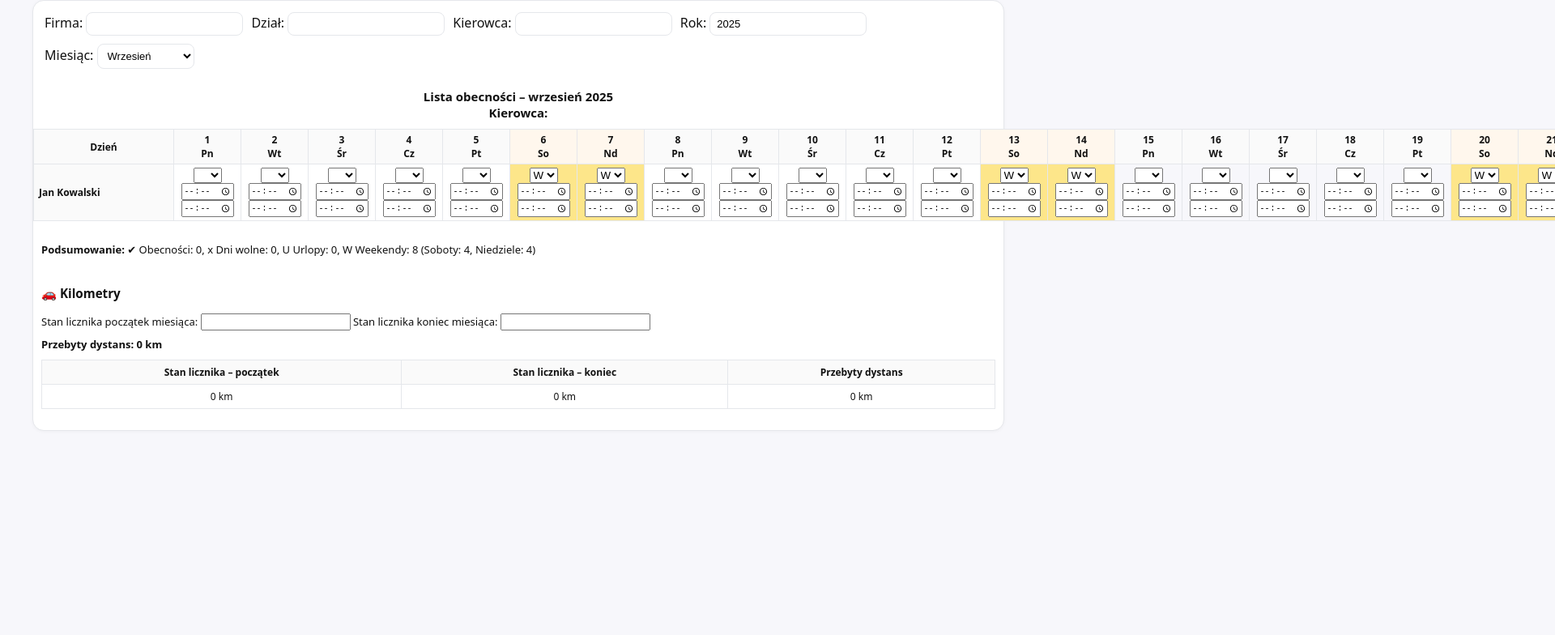
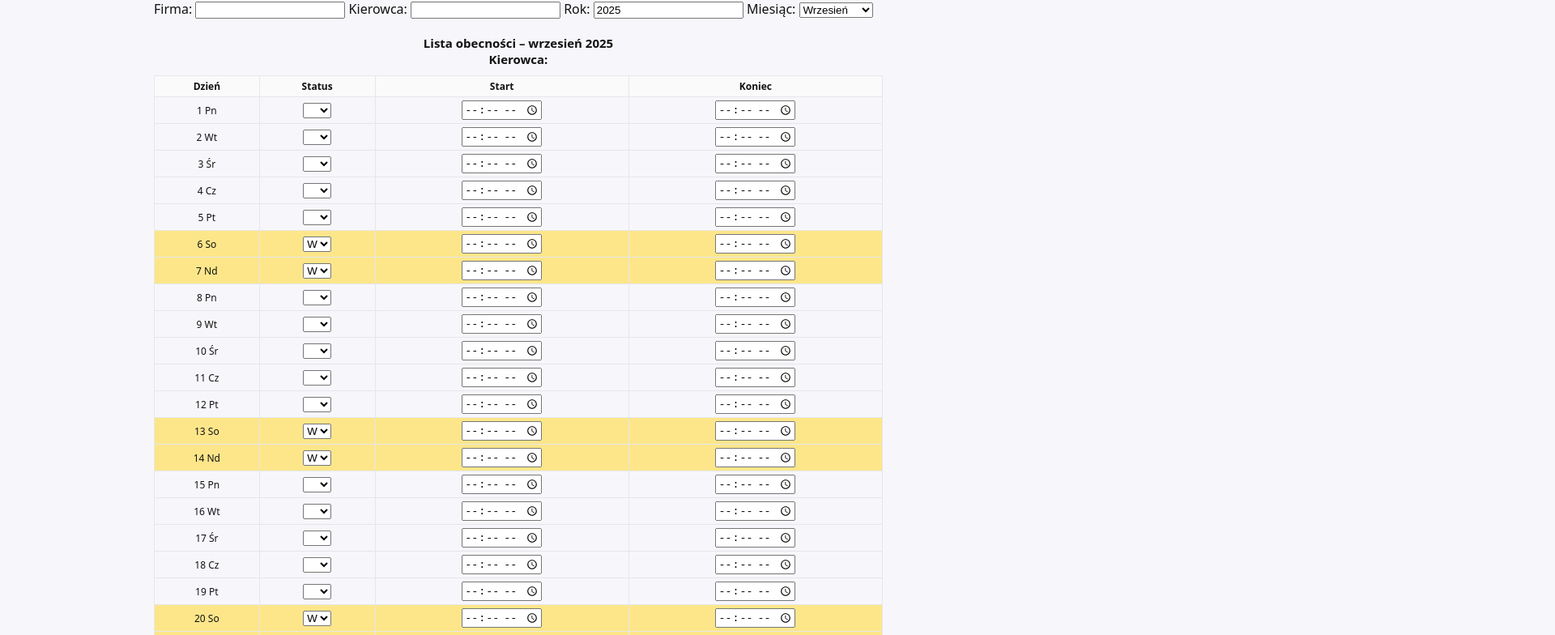
Before and after one commit to lucdriver777-droid/obecnosc, a plain HTML site: page index.html in a window 1280 px wide. Shown: the part 65-849 px from the top of the page at 81% size, 1920 px wide, since content can reach past the window. Before the commit the page ends 800 px from the top, so only its background shows below. Drawn offline with Linux system fonts and the light colour scheme.

Commit message:
Update index.html

```diff
--- a/index.html
+++ b/index.html
@@ -1,42 +1,29 @@
 <!doctype html>
-
 <html lang="pl">
 <head>
   <meta charset="utf-8" />
   <meta name="viewport" content="width=device-width, initial-scale=1" />
   <title>Generator listy obecności</title>
   <style>
-    :root{
-      --bg:#f7f7fb; --ink:#111; --muted:#6b7280; --brand:#0ea5e9; --ok:#16a34a; --danger:#ef4444;
-      --card:#ffffff; --line:#e5e7eb; --weekend:#fff7ed; --holiday:#fee2e2; --weekend-mark:#fde68a;
+    :root {
+      --bg:#f7f7fb; --ink:#111; --line:#e5e7eb; --brand:#0ea5e9; --ok:#16a34a; --danger:#ef4444; --weekend:#fde68a;
     }
-    body{margin:0;font-family:system-ui,-apple-system,Segoe UI,Roboto,Ubuntu,Arial,sans-serif;background:var(--bg);color:var(--ink);}
-    .wrap{max-width:1200px;margin:24px auto;padding:0 16px;}
-    .toolbar{display:flex;gap:8px;flex-wrap:wrap;align-items:center;margin-bottom:12px}
-    .toolbar .spacer{flex:1}
-    .card{background:var(--card);border:1px solid var(--line);border-radius:14px;box-shadow:0 1px 4px rgba(0,0,0,.04)}
-    .controls{padding:14px;display:flex;flex-wrap:wrap;gap:10px;align-items:center}
-    .controls input[type="text"], .controls input[type="number"], .controls select{padding:6px 8px;border:1px solid var(--line);border-radius:8px;background:#fff;min-width:120px;font-size:13px}
-    .btn{padding:6px 10px;border:1px solid var(--line);border-radius:8px;background:#fff;cursor:pointer;font-size:13px}
-    .btn.primary{background:var(--brand);border-color:var(--brand);color:#fff}
-    .btn.ok{background:var(--ok);border-color:var(--ok);color:#fff}
-    .btn.danger{background:var(--danger);border-color:var(--danger);color:#fff}
-    .btn:disabled{opacity:.5;cursor:not-allowed}table{width:100%;border-collapse:collapse;margin-bottom:16px}
-th,td{border:1px solid var(--line);padding:4px 6px;text-align:center;font-size:12px}
-thead th{position:sticky;top:0;background:#fafafa;z-index:2}
-tbody th{position:sticky;left:0;background:#fafafa;text-align:left;z-index:1}
-.name-cell{min-width:160px;text-align:left}
-.day-weekend{background:var(--weekend)}
-.day-holiday{background:var(--holiday)}
-.total-col{font-weight:600}
-.mark-weekend{background:var(--weekend-mark) !important;}
-
-#reportHeader{text-align:center;padding:10px 0;font-size:15px;font-weight:600}
-
-@media print{.no-print{display:none !important}}
-@page{size:A4 landscape;margin:10mm}
-
+    body { margin:0; font-family:system-ui,Segoe UI,Roboto,sans-serif; background:var(--bg); color:var(--ink); }
+    .wrap { max-width:900px; margin:24px auto; padding:0 16px; }
+    .toolbar { display:flex; gap:8px; align-items:center; margin-bottom:12px; }
+    .toolbar .spacer { flex:1; }
+    .btn { padding:6px 10px; border:1px solid var(--line); border-radius:8px; cursor:pointer; font-size:13px; }
+    .btn.primary { background:var(--brand); border-color:var(--brand); color:#fff; }
+    .btn.ok { background:var(--ok); border-color:var(--ok); color:#fff; }
+    table { width:100%; border-collapse:collapse; margin-bottom:16px; }
+    th, td { border:1px solid var(--line); padding:4px 6px; font-size:12px; text-align:center; }
+    th { background:#fafafa; }
+    .mark-weekend { background:var(--weekend); }
+    #reportHeader { text-align:center; padding:10px 0; font-size:15px; font-weight:600 }
+    @media print { .no-print { display:none!important } }
+    @page { size:A4 portrait; margin:10mm }
   </style>
+  <script src="https://cdn.jsdelivr.net/npm/xlsx/dist/xlsx.full.min.js"></script>
 </head>
 <body>
 <div class="wrap">
@@ -44,10 +31,12 @@ tbody th{position:sticky;left:0;background:#fafafa;text-align:left;z-index:1}
     <h1 style="margin:0;font-size:20px">✅ Generator listy obecności</h1>
     <div class="spacer"></div>
     <button class="btn primary" id="btnPdf">Eksportuj do PDF</button>
-  </div>  <div class="card">
-    <div class="controls no-print">
+    <button class="btn ok" id="btnExcel">Eksportuj do Excela</button>
+  </div>
+
+  <div class="card">
+    <div class="controls no-print" style="margin-bottom:10px;">
       <label>Firma: <input type="text" id="company"></label>
-      <label>Dział: <input type="text" id="department"></label>
       <label>Kierowca: <input type="text" id="driver"></label>
       <label>Rok: <input type="number" id="year"></label>
       <label>Miesiąc:
@@ -58,53 +47,43 @@ tbody th{position:sticky;left:0;background:#fafafa;text-align:left;z-index:1}
           <option value="9">Październik</option><option value="10">Listopad</option><option value="11">Grudzień</option>
         </select>
       </label>
-    </div><div id="reportHeader"></div>
+    </div>
+
+    <div id="reportHeader"></div>
 
     <div id="tableWrapper"></div>
     <div id="summary" style="padding:10px;font-size:13px"></div>
+
     <div id="kmSection" style="padding:10px;font-size:13px">
       <h3>🚗 Kilometry</h3>
       <div class="km-edit no-print">
         <label>Stan licznika początek miesiąca: <input type="number" id="kmStart"></label>
         <label>Stan licznika koniec miesiąca: <input type="number" id="kmEnd"></label>
-    <div id="kmSummary" style="margin-top:8px;font-weight:600"></div>
+      </div>
+      <table style="width:100%;border-collapse:collapse;margin-top:10px">
+        <thead><tr>
+          <th>Stan początek</th><th>Stan koniec</th><th>Przebyty dystans</th>
+        </tr></thead>
+        <tbody><tr>
+          <td id="kmCellStart">0 km</td><td id="kmCellEnd">0 km</td><td id="kmCellDiff">0 km</td>
+        </tr></tbody>
+      </table>
+    </div>
+  </div>
 </div>
 
-  <!-- Raport do PDF -->
-  <table id="kmReport" style="width:100%;border-collapse:collapse;margin-top:10px">
-    <thead>
-      <tr>
-        <th style="border:1px solid var(--line);padding:6px">Stan licznika – początek</th>
-        <th style="border:1px solid var(--line);padding:6px">Stan licznika – koniec</th>
-        <th style="border:1px solid var(--line);padding:6px">Przebyty dystans</th>
-      </tr>
-    </thead>
-    <tbody>
-      <tr>
-        <td id="kmCellStart" style="border:1px solid var(--line);padding:6px">0 km</td>
-        <td id="kmCellEnd" style="border:1px solid var(--line);padding:6px">0 km</td>
-        <td id="kmCellDiff" style="border:1px solid var(--line);padding:6px">0 km</td>
-      </tr>
-    </tbody>
-  </table>
-</div>
-
-  </div>
-</div><script>
+<script>
 const PL_DAYS=['Nd','Pn','Wt','Śr','Cz','Pt','So'];
 const PL_MONTHS=['styczeń','luty','marzec','kwiecień','maj','czerwiec','lipiec','sierpień','wrzesień','październik','listopad','grudzień'];
 
-const state={year:new Date().getFullYear(),month:new Date().getMonth(),driver:'',people:['Jan Kowalski'],attendance:{},hours:{},kmStart:0,kmEnd:0};
-
+const state={year:new Date().getFullYear(),month:new Date().getMonth(),driver:'',attendance:{},hours:{},kmStart:0,kmEnd:0};
 const elYear=document.getElementById('year');
 const elMonth=document.getElementById('month');
 const elDriver=document.getElementById('driver');
-const elPdf=document.getElementById('btnPdf');
 const wrapper=document.getElementById('tableWrapper');
 const summaryEl=document.getElementById('summary');
 const kmStart=document.getElementById('kmStart');
 const kmEnd=document.getElementById('kmEnd');
-const kmSummary=document.getElementById('kmSummary');
 const kmCellStart=document.getElementById('kmCellStart');
 const kmCellEnd=document.getElementById('kmCellEnd');
 const kmCellDiff=document.getElementById('kmCellDiff');
@@ -112,135 +91,86 @@ const reportHeader=document.getElementById('reportHeader');
 
 function daysInMonth(m,y){return new Date(y,m+1,0).getDate();}
 function isWeekend(y,m,d){let wd=new Date(y,m,d).getDay();return wd===0||wd===6;}
-function storageKey(){return `attendance-${state.year}-${String(state.month+1).padStart(2,'0')}`;}
-
-function ensureMatrix(){
-  const dim=daysInMonth(state.month,state.year);
-  state.people.forEach((_,i)=>{
-    if(!state.attendance[i])state.attendance[i]={};
-    if(!state.hours[i])state.hours[i]={};
-    for(let d=1;d<=dim;d++){
-      if(!state.attendance[i][d]){
-        if(isWeekend(state.year,state.month,d)){
-          state.attendance[i][d]='W';
-        } else {
-          state.attendance[i][d]='';
-        }
-      }
-      if(!state.hours[i][d])state.hours[i][d]={start:'',end:''};
-    }
-  });
-}
 
 function buildTable(){
-  ensureMatrix();
-  updateHeader();
   const dim=daysInMonth(state.month,state.year);
-  let html='<table><thead><tr><th>Dzień</th>';
-  for(let d=1;d<=dim;d++){let wd=new Date(state.year,state.month,d).getDay();html+=`<th ${isWeekend(state.year,state.month,d)?'class="day-weekend"':''}>${d}<div class=small>${PL_DAYS[wd]}</div></th>`}
-  html+='<th>✔</th><th>x</th><th>U</th><th>W</th></tr></thead><tbody>';
-  state.people.forEach((p,i)=>{
-    let sumOk=0,sumX=0,sumU=0,sumW=0;
-    html+=`<tr><th class=name-cell>${p}</th>`;
+  let html='<table><thead><tr><th>Dzień</th><th>Status</th><th>Start</th><th>Koniec</th></tr></thead><tbody>';
+  let totalOk=0,totalX=0,totalU=0,totalW=0,totalSob=0,totalNd=0;
   for(let d=1;d<=dim;d++){
-      const val=state.attendance[i][d]||'';
-      if(val==='✔') sumOk++;
-      if(val==='x') sumX++;
-      if(val==='U') sumU++;
-      if(val==='W') sumW++;
-      const h=state.hours[i][d];
-      html+=`<td style="min-width:70px" class="${val==='W'?'mark-weekend':''}">
-        <select data-i="${i}" data-d="${d}" class="statusSel">
+    let wd=new Date(state.year,state.month,d).getDay();
+    let val=state.attendance[d]|| (isWeekend(state.year,state.month,d)?'W':'');
+    if(val==='✔') totalOk++;
+    if(val==='x') totalX++;
+    if(val==='U') totalU++;
+    if(val==='W'){ totalW++; if(wd===6) totalSob++; if(wd===0) totalNd++; }
+    let h=state.hours[d]||{start:'',end:''};
+    html+=`<tr class="${val==='W'?'mark-weekend':''}">
+      <td>${d} ${PL_DAYS[wd]}</td>
+      <td>
+        <select data-d="${d}" class="statusSel">
           <option value="" ${val===''?'selected':''}></option>
           <option value="✔" ${val==='✔'?'selected':''}>✔</option>
           <option value="x" ${val==='x'?'selected':''}>x</option>
           <option value="U" ${val==='U'?'selected':''}>U</option>
           <option value="W" ${val==='W'?'selected':''}>W</option>
-        </select><br>
-        <input type="time" value="${h.start}" data-i="${i}" data-d="${d}" data-type="start" style="width:60px;font-size:10px"><br>
-        <input type="time" value="${h.end}" data-i="${i}" data-d="${d}" data-type="end" style="width:60px;font-size:10px">
-      </td>`;
+        </select>
+      </td>
+      <td><input type="time" value="${h.start}" data-d="${d}" data-type="start"></td>
+      <td><input type="time" value="${h.end}" data-d="${d}" data-type="end"></td>
+    </tr>`;
   }
-    html+=`<td class=total-col>${sumOk}</td><td class=total-col>${sumX}</td><td class=total-col>${sumU}</td><td class=total-col>${sumW}</td></tr>`;
-  });
   html+='</tbody></table>';
   wrapper.innerHTML=html;
-  wrapper.querySelectorAll('.statusSel').forEach(sel=>sel.addEventListener('change',onStatusChange));
-  wrapper.querySelectorAll('input[type="time"]').forEach(inp=>inp.addEventListener('change',onTimeChange));
-  updateSummary();
-}
-
-function updateHeader(){
-  const m=PL_MONTHS[state.month];
-  const y=state.year;
-  const d=state.driver||'';
-  reportHeader.innerHTML=`Lista obecności – ${m} ${y}<br>Kierowca: ${d}`;
-}
-
-function onStatusChange(e){const i=e.target.dataset.i,d=e.target.dataset.d;state.attendance[i][d]=e.target.value;save();buildTable();}
-function onTimeChange(e){const i=e.target.dataset.i,d=e.target.dataset.d,type=e.target.dataset.type;state.hours[i][d][type]=e.target.value;save();}
-
-function updateSummary(){
-  const dim=daysInMonth(state.month,state.year);
-  let totalOk=0,totalX=0,totalU=0,totalW=0,totalSob=0,totalNd=0;
-  state.people.forEach((_,i)=>{
-    for(let d=1;d<=dim;d++){
-      let val=state.attendance[i][d];
-      if(val==='✔')totalOk++;
-      if(val==='x')totalX++;
-      if(val==='U')totalU++;
-      if(val==='W'){
-        totalW++;
-        let wd=new Date(state.year,state.month,d).getDay();
-        if(wd===6) totalSob++;
-        if(wd===0) totalNd++;
-      }
-    }
-  });
-  summaryEl.innerHTML=`<b>Podsumowanie:</b> ✔ Obecności: ${totalOk}, x Dni wolne: ${totalX}, U Urlopy: ${totalU}, W Weekendy: ${totalW} (Soboty: ${totalSob}, Niedziele: ${totalNd})`;
+  wrapper.querySelectorAll('.statusSel').forEach(sel=>sel.addEventListener('change',e=>{
+    const d=e.target.dataset.d; state.attendance[d]=e.target.value; buildTable();
+  }));
+  wrapper.querySelectorAll('input[type="time"]').forEach(inp=>inp.addEventListener('change',e=>{
+    const d=e.target.dataset.d; const type=e.target.dataset.type;
+    if(!state.hours[d]) state.hours[d]={start:'',end:''};
+    state.hours[d][type]=e.target.value;
+  }));
+  summaryEl.innerHTML=`✔ Obecności: ${totalOk}, x Wolne: ${totalX}, U Urlopy: ${totalU}, W Weekendy: ${totalW} (Soboty:${totalSob}, Niedziele:${totalNd})`;
+  updateHeader();
   updateKmSummary();
 }
 
+function updateHeader(){ reportHeader.innerHTML=`Lista obecności – ${PL_MONTHS[state.month]} ${state.year}<br>Kierowca: ${state.driver}`; }
 function updateKmSummary(){
-  state.kmStart=parseInt(kmStart.value||0,10);
-  state.kmEnd=parseInt(kmEnd.value||0,10);
+  state.kmStart=parseInt(kmStart.value||0,10); state.kmEnd=parseInt(kmEnd.value||0,10);
   const traveled=state.kmEnd-state.kmStart;
-  if(!Number.isNaN(state.kmStart)) kmCellStart.textContent = `${state.kmStart} km`; else kmCellStart.textContent = '-';
-  if(!Number.isNaN(state.kmEnd)) kmCellEnd.textContent = `${state.kmEnd} km`; else kmCellEnd.textContent = '-';
-  if(traveled>=0){
-    kmSummary.textContent=`Przebyty dystans: ${traveled} km`;
-    kmCellDiff.textContent=`${traveled} km`;
-  } else {
-    kmSummary.textContent='';
-    kmCellDiff.textContent='-';
-  }
-  save();
+  kmCellStart.textContent=`${state.kmStart} km`; kmCellEnd.textContent=`${state.kmEnd} km`;
+  kmCellDiff.textContent= traveled>=0?`${traveled} km`:'';
 }
 
-function save(){
-  const key=storageKey();
-  const payload={year:state.year,month:state.month,driver:state.driver,people:state.people,attendance:state.attendance,hours:state.hours,kmStart:state.kmStart,kmEnd:state.kmEnd};
-  localStorage.setItem(key,JSON.stringify(payload));
+document.getElementById('btnPdf').addEventListener('click',()=>window.print());
+
+document.getElementById('btnExcel').addEventListener('click',()=>{
+  const days=daysInMonth(state.month,state.year);
+  let obecnosci=[["Dzień","Nazwa dnia","Status","Start","Koniec"]];
+  for(let d=1;d<=days;d++){
+    const wd=new Date(state.year,state.month,d).getDay();
+    const nazwaDnia=PL_DAYS[wd];
+    const val=state.attendance[d]||''; const h=state.hours[d]||{start:'',end:''};
+    obecnosci.push([d,nazwaDnia,val,h.start,h.end]);
   }
+  let podsumowanie=[];
+  summaryEl.textContent.split(',').forEach(s=>{podsumowanie.push([s.trim()])});
+  const traveled=state.kmEnd-state.kmStart;
+  let kilometry=[["Stan początek","Stan koniec","Przebyty dystans"],[state.kmStart,state.kmEnd,traveled>=0?traveled:""]];
+  const wb=XLSX.utils.book_new();
+  XLSX.utils.book_append_sheet(wb,XLSX.utils.aoa_to_sheet(obecnosci),"Obecność");
+  XLSX.utils.book_append_sheet(wb,XLSX.utils.aoa_to_sheet(podsumowanie),"Podsumowanie");
+  XLSX.utils.book_append_sheet(wb,XLSX.utils.aoa_to_sheet(kilometry),"Kilometry");
+  XLSX.writeFile(wb,`Lista_obecnosci_${state.year}_${state.month+1}.xlsx`);
+});
 
-function load(){
-  const key=storageKey();
-  const raw=localStorage.getItem(key);
-  if(!raw) return false;
-  try{
-    const data=JSON.parse(raw);
-    state.year=data.year;state.month=data.month;state.driver=data.driver||'';state.people=data.people;state.attendance=data.attendance;state.hours=data.hours;state.kmStart=data.kmStart||0;state.kmEnd=data.kmEnd||0;
-    kmStart.value=state.kmStart;kmEnd.value=state.kmEnd;elDriver.value=state.driver;
-    return true;
-  }catch{return false;}
-}
-
-elDriver.addEventListener('input',()=>{state.driver=elDriver.value;save();updateHeader();});
+elYear.addEventListener('input',()=>{state.year=parseInt(elYear.value,10)||new Date().getFullYear(); buildTable();});
+elMonth.addEventListener('input',()=>{state.month=parseInt(elMonth.value,10); buildTable();});
+elDriver.addEventListener('input',()=>{state.driver=elDriver.value; updateHeader();});
 kmStart.addEventListener('input',updateKmSummary);
 kmEnd.addEventListener('input',updateKmSummary);
 
-elPdf.addEventListener('click',()=>window.print());
-
-(function start(){elYear.value=state.year;elMonth.value=state.month;if(!load())ensureMatrix();buildTable();updateKmSummary();})();
-</script></body>
+(function start(){elYear.value=state.year;elMonth.value=state.month;buildTable();})();
+</script>
+</body>
 </html>
```
Lines whose indentation alone changed are shown as unchanged.
